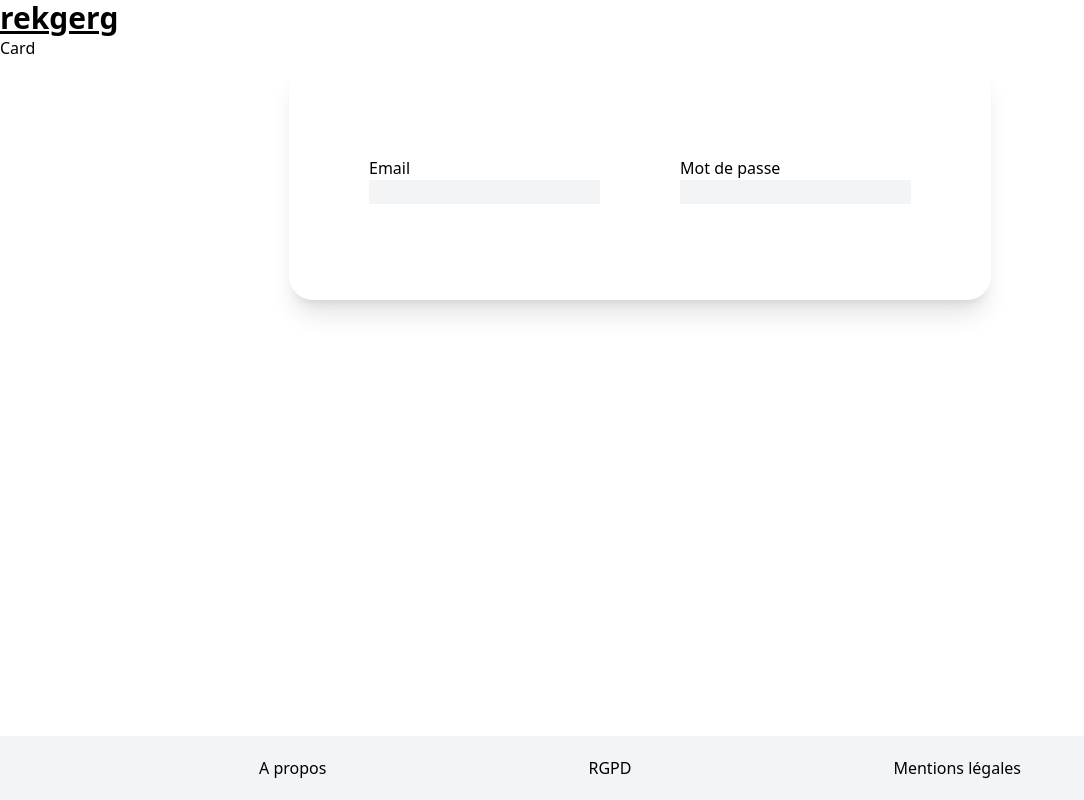
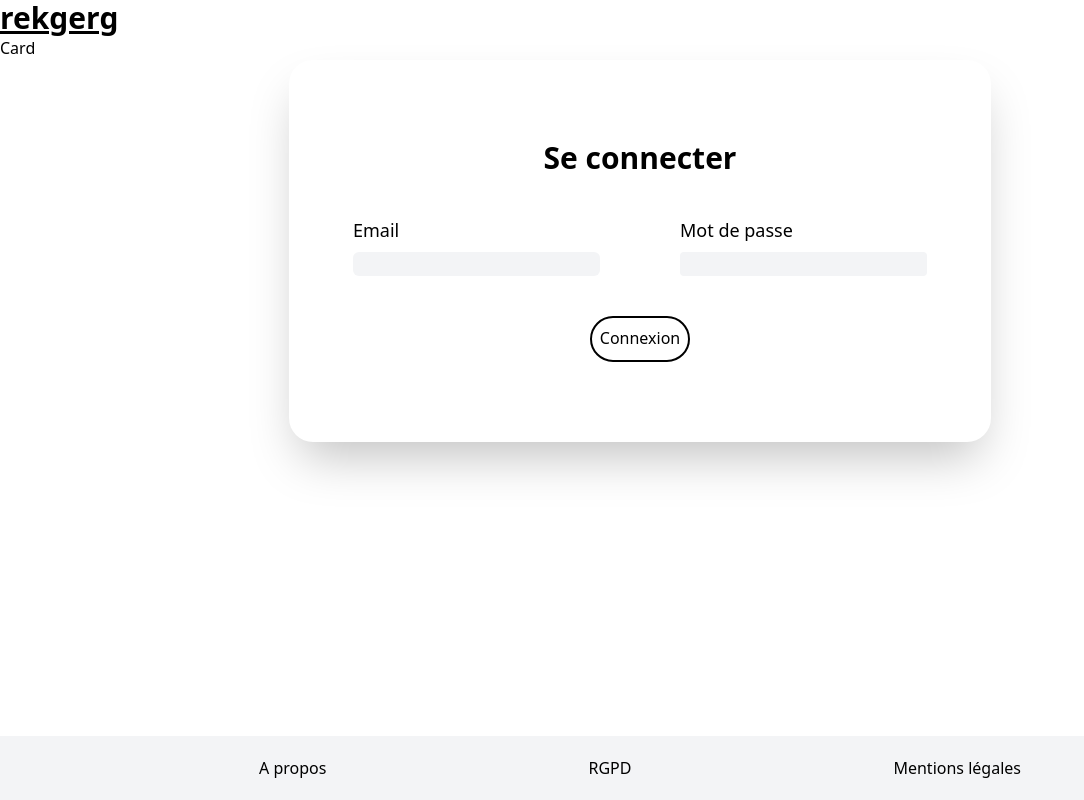
Before and after one commit to LeoOrgeval/StepBook, an Angular app in the folder step-book/: page / in a window 1280 px wide. Shown: the whole page, without its empty margins (0-1084 px from the left). Built offline with nearby package versions, Linux system fonts and the light colour scheme.

Commit message:
finished login

```diff
--- a/step-book/src/app/form-login/form-login.component.html
+++ b/step-book/src/app/form-login/form-login.component.html
@@ -1,14 +1,18 @@
 <form [formGroup]="form" (ngSubmit)="completeQuestionnaire()">
       <div class="flex justify-center">
-        <div class="flex shadow-xl rounded-3xl py-24 px-20 gap-20">
-          <div class="flex flex-col">
-            <label for="email">Email</label>
-            <input class="bg-gray-100" type="email" id="email" name="email">
+        <div class="shadow-2xl rounded-3xl py-20 px-16">
+          <h2 class="mb-10 text-3xl text-center font-bold">Se connecter</h2>
+          <div class="flex gap-20 mb-10">
+            <div class="flex flex-col">
+              <label class="text-lg mb-2" for="email">Email</label>
+              <input class="bg-gray-100 rounded-md px-2 text-base" type="email" id="email" name="email">
+            </div>
+            <div class="flex flex-col">
+              <label class="text-lg mb-2" for="password">Mot de passe</label>
+              <input class="bg-gray-100 rounded px-2" type="password" id="password" name="password">
+            </div>
           </div>
-          <div class="flex flex-col">
-            <label for="password">Mot de passe</label>
-            <input class="bg-gray-100" type="password" id="password" name="password">
-          </div>
+          <button class="m-auto justify-center flex rounded-3xl border-2 border-black pt-2 pb-2.5 px-2" type="submit">Connexion</button>
         </div>
       </div>
 </form>
```
